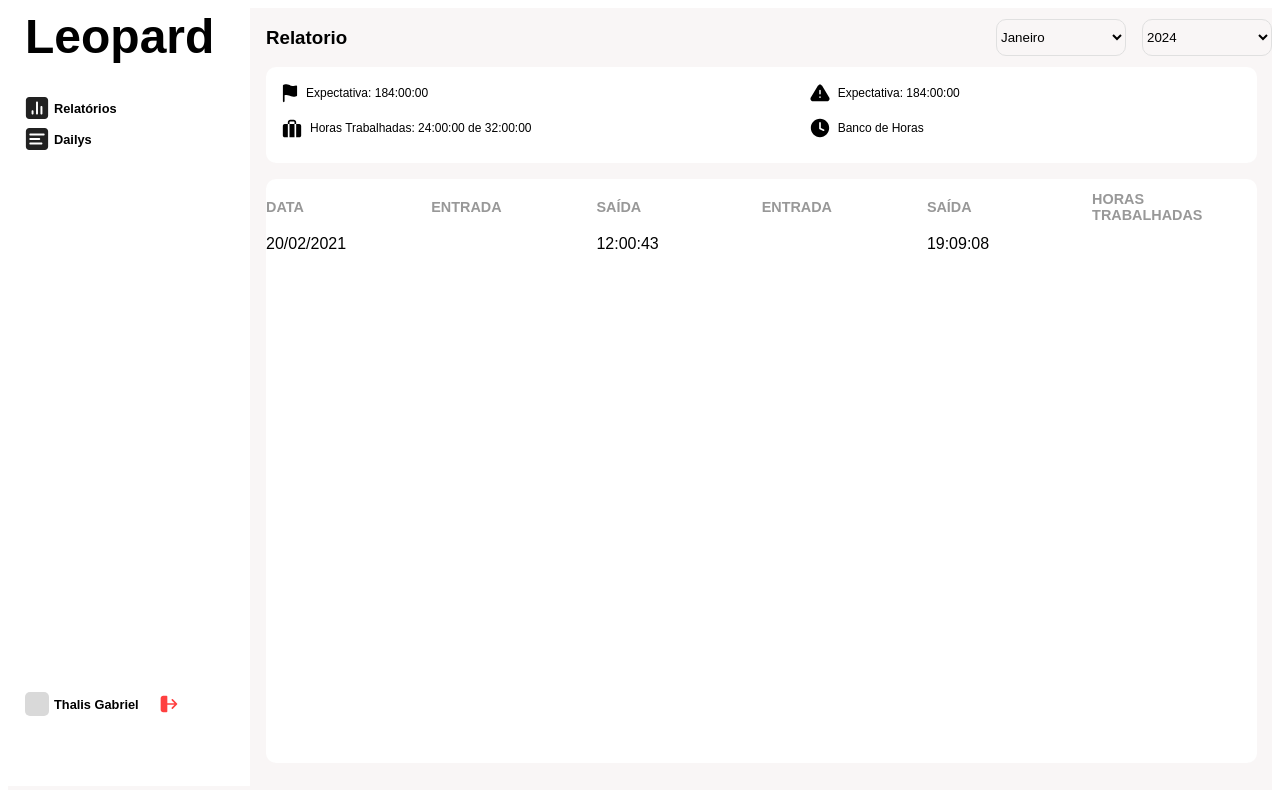
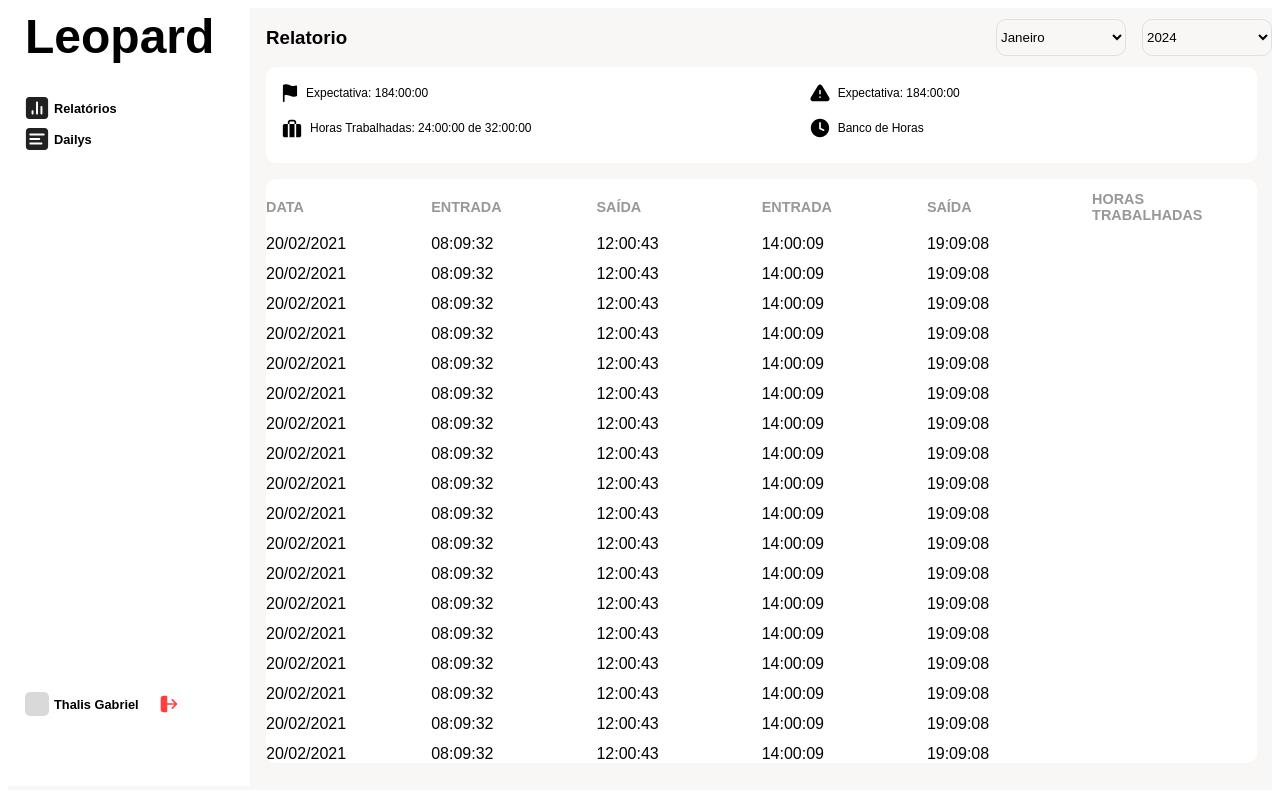
Before and after one commit to apenasthalis/frontend, a React app: page /relatorio in a window 1280 px wide. Built offline with nearby package versions, Linux system fonts and the light colour scheme; no server answers; the HTML template or start-up script is replaced by a standard one; a web font is replaced by a local one.

Commit message:
for commit

```diff
--- a/src/components/min/Registros.jsx
+++ b/src/components/min/Registros.jsx
@@ -6,27 +6,29 @@ import axios from "axios";
 function Registros() {
   const [dados, setDados] = useState([0]);
 
-  useEffect(() => {
+  const buscarDadosHorasUsuario = async () => {
     const apiUrl = "http://127.0.0.1:8000/api/cargahorariafuncionario/18";
 
-    axios
-      .get(apiUrl)
-      .then((response) => {
-        setDados(response.data);
-      })
-      .catch((error) => {
-        console.error("Erro ao buscar dados:", error);
-      });
+    try {
+      const { data } = await axios.get(apiUrl);
+      setDados(data);
+      console.log("Data", data);
+    } catch (error) {
+      console.error("Erro ao buscar dados:", error);
+    }
+  };
+
+  useEffect(() => {
+    buscarDadosHorasUsuario();
   }, []);
 
-
-try {
-  let arquives = JSON.parse(dados["horario"]);
-  console.log(arquives);
-} catch (error) {
-  console.error("Erro ao fazer parse do JSON:", error);
-}
-
+  // console.log(dados.resultado);
+  try {
+    let arquivos = JSON.parse(dados.horarios);
+    console.log(arquivos);
+  } catch (error) {
+    console.error("Erro ao fazer parse do JSON:", error);
+  }
 
   return (
     <div>
@@ -41,11 +43,243 @@ try {
       <div className={styles.grid}>
         <RegistrosHoras
           data={"20/02/2021"}
-        //   entrada1={arquivos}
+          entrada1={"08:09:32"}
           saida1={"12:00:43"}
-        //   entrada2={entrada[1]["hora"]}
+          entrada2={"14:00:09"}
           saida2={"19:09:08"}
-        //   horastrabalhadas={dados['resultado']}
+          horastrabalhadas={dados["resultado"]}
+        />
+        <RegistrosHoras
+          data={"20/02/2021"}
+          entrada1={"08:09:32"}
+          saida1={"12:00:43"}
+          entrada2={"14:00:09"}
+          saida2={"19:09:08"}
+          horastrabalhadas={dados["resultado"]}
+        />{" "}
+        <RegistrosHoras
+          data={"20/02/2021"}
+          entrada1={"08:09:32"}
+          saida1={"12:00:43"}
+          entrada2={"14:00:09"}
+          saida2={"19:09:08"}
+          horastrabalhadas={dados["resultado"]}
+        />{" "}
+        <RegistrosHoras
+          data={"20/02/2021"}
+          entrada1={"08:09:32"}
+          saida1={"12:00:43"}
+          entrada2={"14:00:09"}
+          saida2={"19:09:08"}
+          horastrabalhadas={dados["resultado"]}
+        />{" "}
+        <RegistrosHoras
+          data={"20/02/2021"}
+          entrada1={"08:09:32"}
+          saida1={"12:00:43"}
+          entrada2={"14:00:09"}
+          saida2={"19:09:08"}
+          horastrabalhadas={dados["resultado"]}
+        />{" "}
+        <RegistrosHoras
+          data={"20/02/2021"}
+          entrada1={"08:09:32"}
+          saida1={"12:00:43"}
+          entrada2={"14:00:09"}
+          saida2={"19:09:08"}
+          horastrabalhadas={dados["resultado"]}
+        />{" "}
+        <RegistrosHoras
+          data={"20/02/2021"}
+          entrada1={"08:09:32"}
+          saida1={"12:00:43"}
+          entrada2={"14:00:09"}
+          saida2={"19:09:08"}
+          horastrabalhadas={dados["resultado"]}
+        />{" "}
+        <RegistrosHoras
+          data={"20/02/2021"}
+          entrada1={"08:09:32"}
+          saida1={"12:00:43"}
+          entrada2={"14:00:09"}
+          saida2={"19:09:08"}
+          horastrabalhadas={dados["resultado"]}
+        />{" "}
+        <RegistrosHoras
+          data={"20/02/2021"}
+          entrada1={"08:09:32"}
+          saida1={"12:00:43"}
+          entrada2={"14:00:09"}
+          saida2={"19:09:08"}
+          horastrabalhadas={dados["resultado"]}
+        />{" "}
+        <RegistrosHoras
+          data={"20/02/2021"}
+          entrada1={"08:09:32"}
+          saida1={"12:00:43"}
+          entrada2={"14:00:09"}
+          saida2={"19:09:08"}
+          horastrabalhadas={dados["resultado"]}
+        />{" "}
+        <RegistrosHoras
+          data={"20/02/2021"}
+          entrada1={"08:09:32"}
+          saida1={"12:00:43"}
+          entrada2={"14:00:09"}
+          saida2={"19:09:08"}
+          horastrabalhadas={dados["resultado"]}
+        />{" "}
+        <RegistrosHoras
+          data={"20/02/2021"}
+          entrada1={"08:09:32"}
+          saida1={"12:00:43"}
+          entrada2={"14:00:09"}
+          saida2={"19:09:08"}
+          horastrabalhadas={dados["resultado"]}
+        />{" "}
+        <RegistrosHoras
+          data={"20/02/2021"}
+          entrada1={"08:09:32"}
+          saida1={"12:00:43"}
+          entrada2={"14:00:09"}
+          saida2={"19:09:08"}
+          horastrabalhadas={dados["resultado"]}
+        />{" "}
+        <RegistrosHoras
+          data={"20/02/2021"}
+          entrada1={"08:09:32"}
+          saida1={"12:00:43"}
+          entrada2={"14:00:09"}
+          saida2={"19:09:08"}
+          horastrabalhadas={dados["resultado"]}
+        />{" "}
+        <RegistrosHoras
+          data={"20/02/2021"}
+          entrada1={"08:09:32"}
+          saida1={"12:00:43"}
+          entrada2={"14:00:09"}
+          saida2={"19:09:08"}
+          horastrabalhadas={dados["resultado"]}
+        />{" "}
+        <RegistrosHoras
+          data={"20/02/2021"}
+          entrada1={"08:09:32"}
+          saida1={"12:00:43"}
+          entrada2={"14:00:09"}
+          saida2={"19:09:08"}
+          horastrabalhadas={dados["resultado"]}
+        />{" "}
+        <RegistrosHoras
+          data={"20/02/2021"}
+          entrada1={"08:09:32"}
+          saida1={"12:00:43"}
+          entrada2={"14:00:09"}
+          saida2={"19:09:08"}
+          horastrabalhadas={dados["resultado"]}
+        />{" "}
+        <RegistrosHoras
+          data={"20/02/2021"}
+          entrada1={"08:09:32"}
+          saida1={"12:00:43"}
+          entrada2={"14:00:09"}
+          saida2={"19:09:08"}
+          horastrabalhadas={dados["resultado"]}
+        />{" "}
+        <RegistrosHoras
+          data={"20/02/2021"}
+          entrada1={"08:09:32"}
+          saida1={"12:00:43"}
+          entrada2={"14:00:09"}
+          saida2={"19:09:08"}
+          horastrabalhadas={dados["resultado"]}
+        />{" "}
+        <RegistrosHoras
+          data={"20/02/2021"}
+          entrada1={"08:09:32"}
+          saida1={"12:00:43"}
+          entrada2={"14:00:09"}
+          saida2={"19:09:08"}
+          horastrabalhadas={dados["resultado"]}
+        />{" "}
+        <RegistrosHoras
+          data={"20/02/2021"}
+          entrada1={"08:09:32"}
+          saida1={"12:00:43"}
+          entrada2={"14:00:09"}
+          saida2={"19:09:08"}
+          horastrabalhadas={dados["resultado"]}
+        />{" "}
+        <RegistrosHoras
+          data={"20/02/2021"}
+          entrada1={"08:09:32"}
+          saida1={"12:00:43"}
+          entrada2={"14:00:09"}
+          saida2={"19:09:08"}
+          horastrabalhadas={dados["resultado"]}
+        />{" "}
+        <RegistrosHoras
+          data={"20/02/2021"}
+          entrada1={"08:09:32"}
+          saida1={"12:00:43"}
+          entrada2={"14:00:09"}
+          saida2={"19:09:08"}
+          horastrabalhadas={dados["resultado"]}
+        />{" "}
+        <RegistrosHoras
+          data={"20/02/2021"}
+          entrada1={"08:09:32"}
+          saida1={"12:00:43"}
+          entrada2={"14:00:09"}
+          saida2={"19:09:08"}
+          horastrabalhadas={dados["resultado"]}
+        />{" "}
+        <RegistrosHoras
+          data={"20/02/2021"}
+          entrada1={"08:09:32"}
+          saida1={"12:00:43"}
+          entrada2={"14:00:09"}
+          saida2={"19:09:08"}
+          horastrabalhadas={dados["resultado"]}
+        />{" "}
+        <RegistrosHoras
+          data={"20/02/2021"}
+          entrada1={"08:09:32"}
+          saida1={"12:00:43"}
+          entrada2={"14:00:09"}
+          saida2={"19:09:08"}
+          horastrabalhadas={dados["resultado"]}
+        />{" "}
+        <RegistrosHoras
+          data={"20/02/2021"}
+          entrada1={"08:09:32"}
+          saida1={"12:00:43"}
+          entrada2={"14:00:09"}
+          saida2={"19:09:08"}
+          horastrabalhadas={dados["resultado"]}
+        />{" "}
+        <RegistrosHoras
+          data={"20/02/2021"}
+          entrada1={"08:09:32"}
+          saida1={"12:00:43"}
+          entrada2={"14:00:09"}
+          saida2={"19:09:08"}
+          horastrabalhadas={dados["resultado"]}
+        />{" "}
+        <RegistrosHoras
+          data={"20/02/2021"}
+          entrada1={"08:09:32"}
+          saida1={"12:00:43"}
+          entrada2={"14:00:09"}
+          saida2={"19:09:08"}
+          horastrabalhadas={dados["resultado"]}
+        />{" "}
+        <RegistrosHoras
+          data={"20/02/2021"}
+          entrada1={"08:09:32"}
+          saida1={"12:00:43"}
+          entrada2={"14:00:09"}
+          saida2={"19:09:08"}
+          horastrabalhadas={dados["resultado"]}
         />
       </div>
     </div>
--- a/src/components/project/DadosRelatorio.module.css
+++ b/src/components/project/DadosRelatorio.module.css
@@ -50,7 +50,7 @@
   border-radius: 10px;
   margin-left: 1rem;
   margin-top: 1rem;
-  overflow: hidden;
+  overflow: auto;
   background-color: white;
   display: grid;
   grid-template-columns: 1fr;
```
